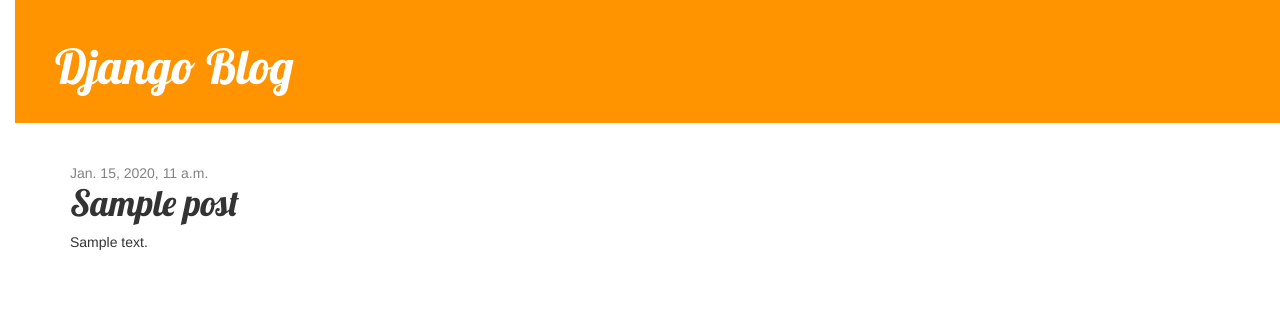
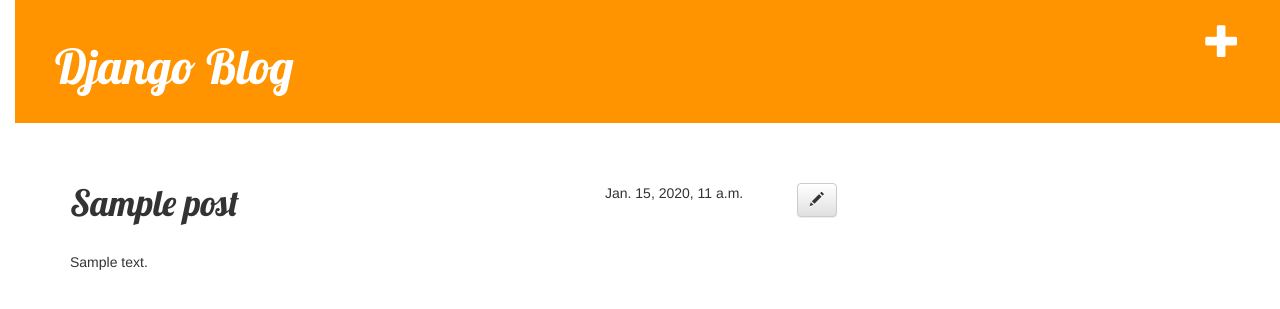
Before and after one commit to elangelrojo/my-first-blog, a Django app: page /post/1/ in a window 1280 px wide. Shown: the top 309 px of the page. Run offline with Django 3.2, Linux system fonts and the light colour scheme; tables that the repository leaves empty hold one stand-in row (values such as "Sample post"); some libraries are stand-ins or nearby versions.

Commit message:
Added views to create/edit blog post inside the site.

```diff
--- a/blog/static/css/blog.css
+++ b/blog/static/css/blog.css
@@ -28,7 +28,6 @@
 }
 
     .date {
-        float: left;
         color: #828282;
     }
 
@@ -48,11 +47,13 @@
     }
 
     .post {
-        margin-bottom: 70px;
-        display: table;
+        margin-bottom: 10px;
     }
 
     .post h1 a, .post h1 a:visited {
         color: #000000;
-        display: table-row;
     }
+    .pad20{
+        padding-top: 20px;
+        padding-bottom: 10px;
+    }
--- a/blog/templates/blog/base.html
+++ b/blog/templates/blog/base.html
@@ -12,7 +12,8 @@
 </head>
 <body>
 <header>
-    <h1><a href="">Django Blog</a></h1>
+    <a href="{ url 'blog.views.post_new'}" class="top-menu"> <span class="glyphicon glyphicon-plus"></span></a>
+    <h1><a href="/">Django Blog</a></h1>
 </header>
 <section>
     <div class="content container">
--- a/blog/templates/blog/post_detail.html
+++ b/blog/templates/blog/post_detail.html
@@ -1,14 +1,27 @@
 {% extends "blog/base.html" %}
 
 {% block content %}
-    <div class="post">
+    <div class="post row">
+    <div class="col-md-8">
+        <h1>{{ post.title }}</h1>
+    </div>
+    <div class="col-md-4 pad20">
+    <div class="col-md-10">
         {% if post.published_date %}
-            <div class="date">
                 {{post.published_date}}
-            </div>
         {% endif %}
-        <h1>{{ post.title }}</h1>
-        <p>{{ post.text|linebreaks }}</p>
+    </div>
+    <div class="col-md-2">
+        <a class="btn btn-default" href="{% url 'post_edit' pk=post.pk %}"> <span class="glyphicon glyphicon-pencil"></span></a>
+    </div>
+    </div>
+    </div>
+    <div class="row">
+        <div class="col-md-12">
+                <p>{{ post.text|linebreaks }}</p>
+
+        </div>
     </div>
 
+
 {% endblock content %}
--- a/blog/urls.py
+++ b/blog/urls.py
@@ -4,4 +4,6 @@
 urlpatterns = [
     url(r'^$', views.post_list),
     url(r'^post/(?P<pk>[0-9]+)/$', views.post_detail),
+    url(r'^post/new/$', views.post_new, name='post_new'),
+    url(r'post/(?P<pk>[0-9]+)/edit/$', views.post_edit, name='post_edit'),
 ]
--- a/blog/views.py
+++ b/blog/views.py
@@ -1,7 +1,8 @@
 from django.shortcuts import render
 from django.utils import timezone
 from .models import Post
-from django.shortcuts import get_object_or_404
+from django.shortcuts import get_object_or_404, redirect
+from .forms import PostForm
 
 
 def post_list(request):
@@ -11,3 +12,28 @@
 def post_detail(request, pk):
     post = get_object_or_404(Post, pk=pk)
     return render(request, 'blog/post_detail.html', {'post': post})
+
+def post_new(request):
+    if request.method == "POST":
+        form = PostForm(request.POST)
+        if form.is_valid():
+            post = form.save(commit=False)
+            post.author = request.user
+            post.save()
+            return redirect('blog.views.post_detail', pk=post.pk)
+    else:
+        form = PostForm()
+    return render(request, 'blog/post_edit.html', {'form':form})
+
+def post_edit(request, pk):
+    post = get_object_or_404(Post, pk=pk)
+    if request.method == "POST":
+        form = PostForm(request.POST, instance=post)
+        if form.is_valid():
+            post = form.save(commit=False)
+            post.author = request.user
+            post.save()
+            return redirect('blog.views.post_detail', pk=post.pk)
+    else:
+        form = PostForm(instance=post)
+    return render(request, 'blog/post_edit.html', {'form':form})
```
Also changed, not shown: blog/forms.py (added, +7 -0 lines), blog/templates/blog/post_edit.html (added, +11 -0 lines).
